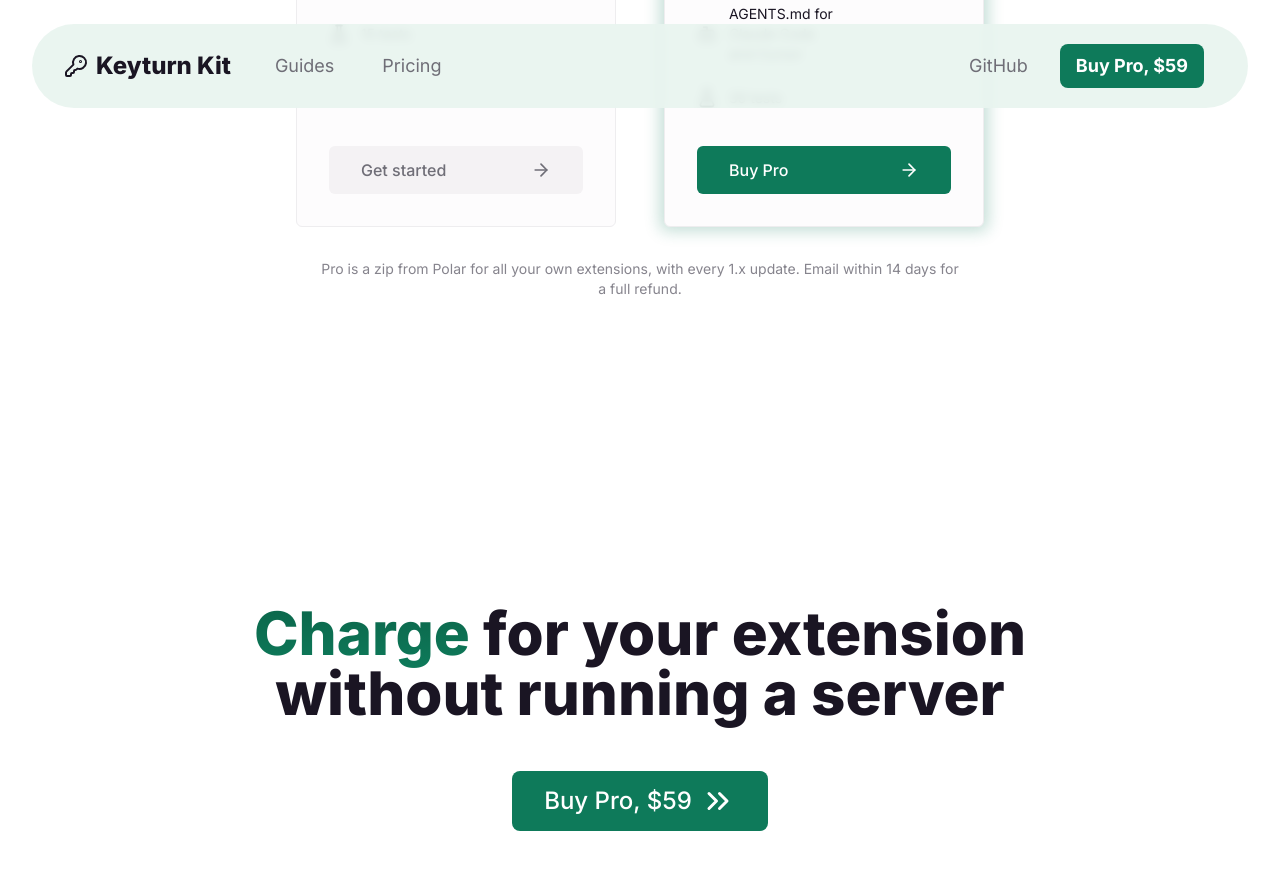
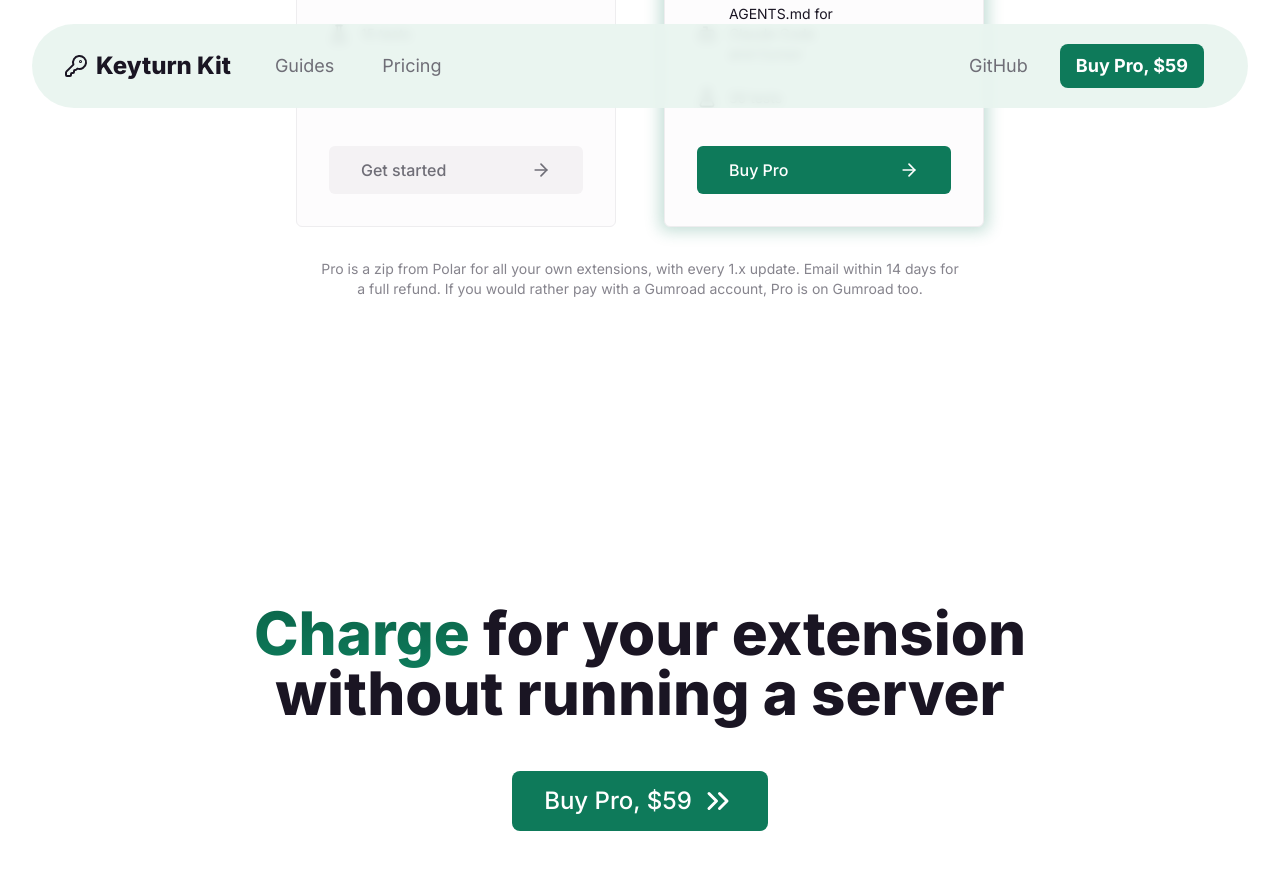
Before and after one commit to keyturnkit/keyturnkit.github.io, a Jekyll site: the page index.html, which Jekyll copies as it is, in a window 1280 px wide and 900 px high, scrolled down 6841 px. Shown: the top 870 px of the window. Built offline with Jekyll 4.4.1, drawn with Linux system fonts in a browser that asks for light colours.

Commit message:
Pro: Gumroad option under the plans

```diff
--- a/index.html
+++ b/index.html
@@ -270,7 +270,7 @@
           </div>
         </div>
       </div>
-      <p class="plans-note">Pro is a zip from Polar for all your own extensions, with every 1.x update. Email within 14 days for a full refund.</p>
+      <p class="plans-note">Pro is a zip from Polar for all your own extensions, with every 1.x update. Email within 14 days for a full refund. If you would rather pay with a Gumroad account, <a href="https://mamstudiohq.gumroad.com/l/hhecqu">Pro is on Gumroad too</a>.</p>
     </div>
 
   </div>
```
